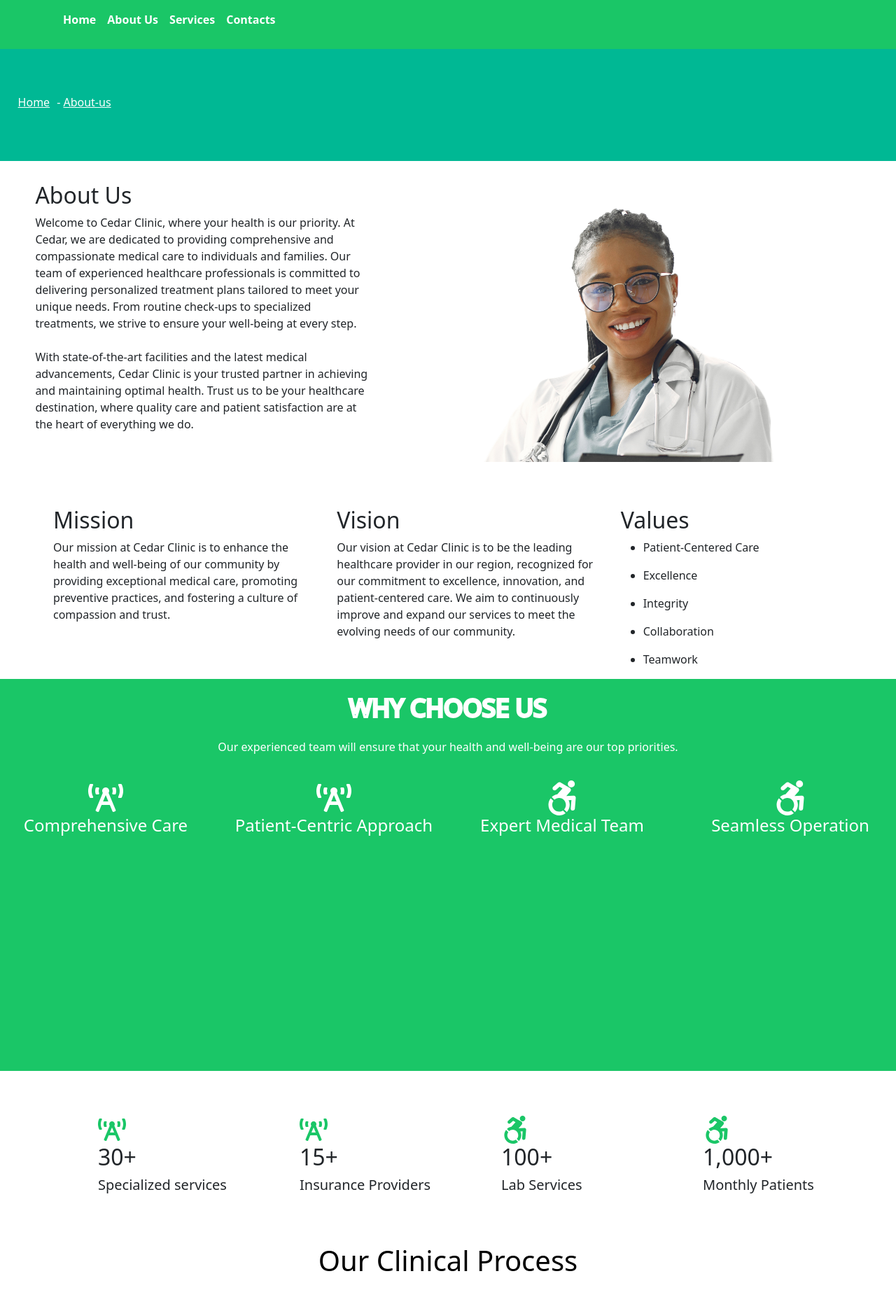
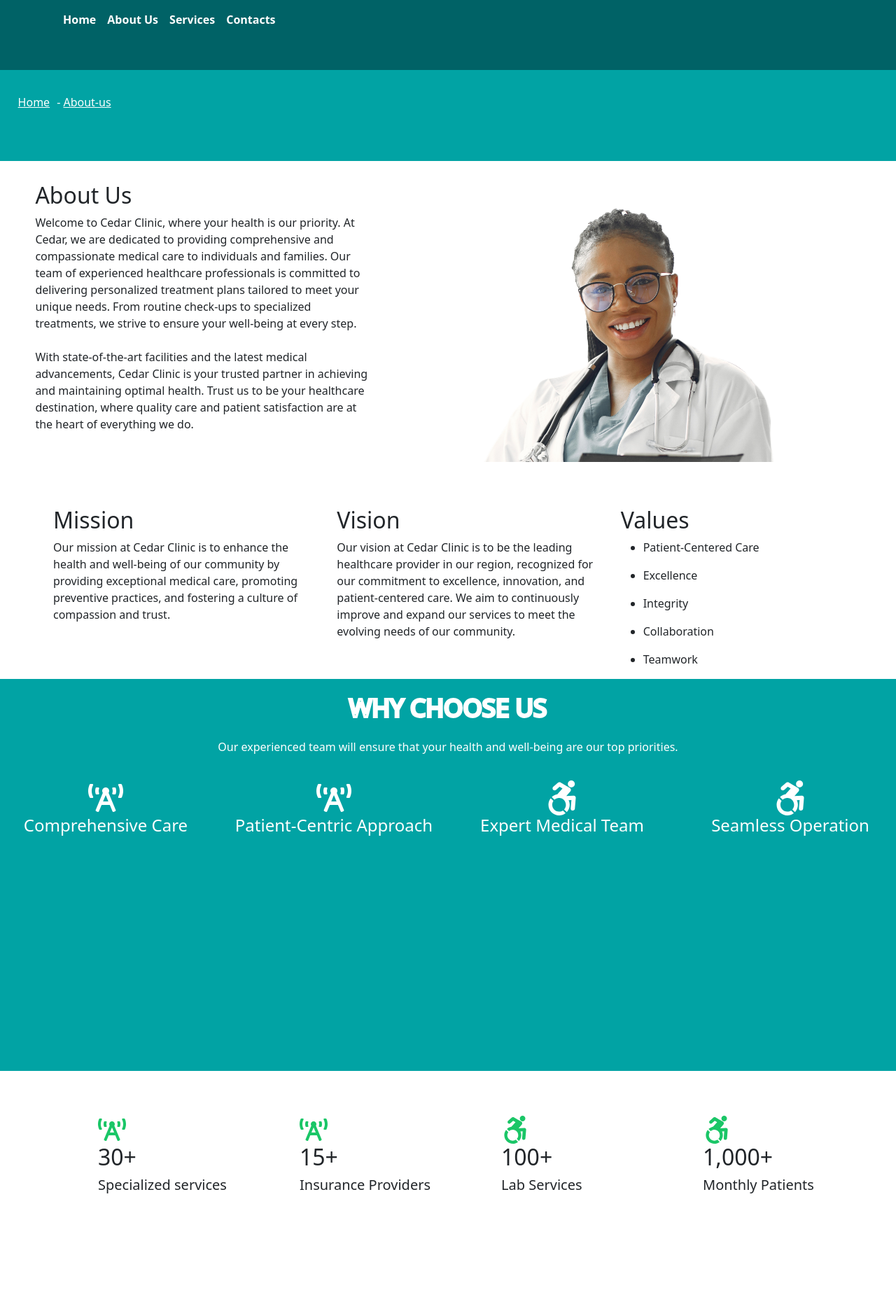
Before and after one commit to Marcelkibor/Cedar-Clinic, a React (Vite) app: page /about-us in a window 1280 px wide. Shown: the top 1863 px of the page at 70% size. Built offline with nearby package versions, Linux system fonts and the light colour scheme.

Commit message:
Primary colors fixation

```diff
--- a/src/App.css
+++ b/src/App.css
@@ -29,7 +29,7 @@
 
 .choice-div{
   min-height: 70vh !important;
-background-color: #00c056e5 !important;
+background-color: #01a3a4 !important;
 }
 .choice-div h1{
   font-size: 35px;
@@ -152,7 +152,7 @@ background-color: #00c056e5 !important;
 .banner-header{
  width: 260px;
  height: 60px;
- background-color: #218c74;
+ background-color: #01a3a4;
  display: flex;
  align-items: center;
 }
@@ -381,7 +381,7 @@ background-color: #00c056e5 !important;
   align-items: center;
 }
 .footer-main{
-  background: #05c46b;
+  background: #006266;
   padding-bottom: 5%;
   padding-top:5%;
 }
@@ -426,8 +426,8 @@ color: #fff;
 .navigation-inactive {
   position: fixed;
   width: 100%;
-  height: 70px;
-  background-color: #00c056e5;
+  height: 100px;
+  background-color: #006266;
   z-index: 1;
 }
 .items{
--- a/src/components/AboutUs.tsx
+++ b/src/components/AboutUs.tsx
@@ -153,7 +153,7 @@ With state-of-the-art facilities and the latest medical advancements, Cedar Clin
     <Col sm={12} md={12} lg={3}>
       <motion.div
       animate={iconAnim}
-      variants={popUp(0.8)}
+      variants={popUp(0.5)}
       id='icons'
       initial='hidden'
       style={{display:'block',justifyContent:'center',paddingBottom:'5%'}}>
@@ -177,7 +177,7 @@ With state-of-the-art facilities and the latest medical advancements, Cedar Clin
   initial='hidden'
   variants={popUp(0.8)}
   style={{width:'100vw',height:'100%',background:'white'}} >
-    <Row className='counter-row'>
+    <Row className='counter-row' style={{minHeight:'50vh'}}>
     {count && clinicalNumbers.map((item:any)=>(
       <Col className='counter-col'key={item.id}>
         {React.createElement(whyChooseIcons[item.id],{style:{color:'#00c056e5', width:'40px',height:'40px'}})}
@@ -188,11 +188,10 @@ With state-of-the-art facilities and the latest medical advancements, Cedar Clin
     </Row>
     </motion.div>
   </section>
-
-<div style ={{textAlign:'center', paddingTop:'5%',color:'black'}}>
+<Row style={{paddingBottom:'10%',backgroundColor:'#079992'}}>
+<div style ={{textAlign:'center', margin:'5% 0% 5% 0%',color:'white'}}>
 <h1>Our Clinical Process</h1>
 </div>
-<Row style={{paddingBottom:'10%',backgroundColor:'white',marginLeft:'5%',marginRight:'5%'}}>
   <Col>
 <Timeline/>
     </Col>
--- a/src/components/Services/ServicesHeader.tsx
+++ b/src/components/Services/ServicesHeader.tsx
@@ -37,7 +37,7 @@ const ServicesHeader: React.FC<ServicesHeaderProps> = ({ pathname }) => {
   }, [pathname]);
 
   return (
-    <div style={{ color: 'white', display: 'flex', minWidth: '100vw', height: '20vh', background: '#00b894', position: 'relative', top: '70px' }}>
+    <div style={{ color: 'white', display: 'flex', minWidth: '100vw', height: '20vh', background: '#01a3a4', position: 'relative', top: '70px' }}>
       <div style={{ position: 'absolute', display: 'flex', top: '40%', left: '2%' }}>
       <NavLink style={{ color: "white" }} to={`/`}>Home</NavLink>
         <div style={{ color: 'white', marginLeft: '10px' }}>
--- a/src/components/Timeline.tsx
+++ b/src/components/Timeline.tsx
@@ -28,10 +28,12 @@ const Timeline: React.FC = () => {
         <VerticalTimelineElement
           key={item.id}
           date={item.cardTitle}
-          iconStyle={{ background: '#00b894', color: '#fff' }}
+          contentStyle={{ background: '#58B19F', color: '#fff',height:'180px' }}
+          contentArrowStyle={{ borderRight: '7px solid  #58B19F' }}
+          iconStyle={{ background: '#58B19F', color: '#fff' }}
           icon={numberIcons[item.id]}
         >
-          <h5 style={{color:'#00b894'}}>{item.cardTitle}</h5>
+          <h4 style={{color:'white'}}>{item.id}. <span>{item.cardTitle}</span></h4>
           <h6>{item.cardSubtitle}</h6>
         </VerticalTimelineElement>
       ))}
```
Also changed, not shown: 1 other file (tests, documents, lock files or other folders).
